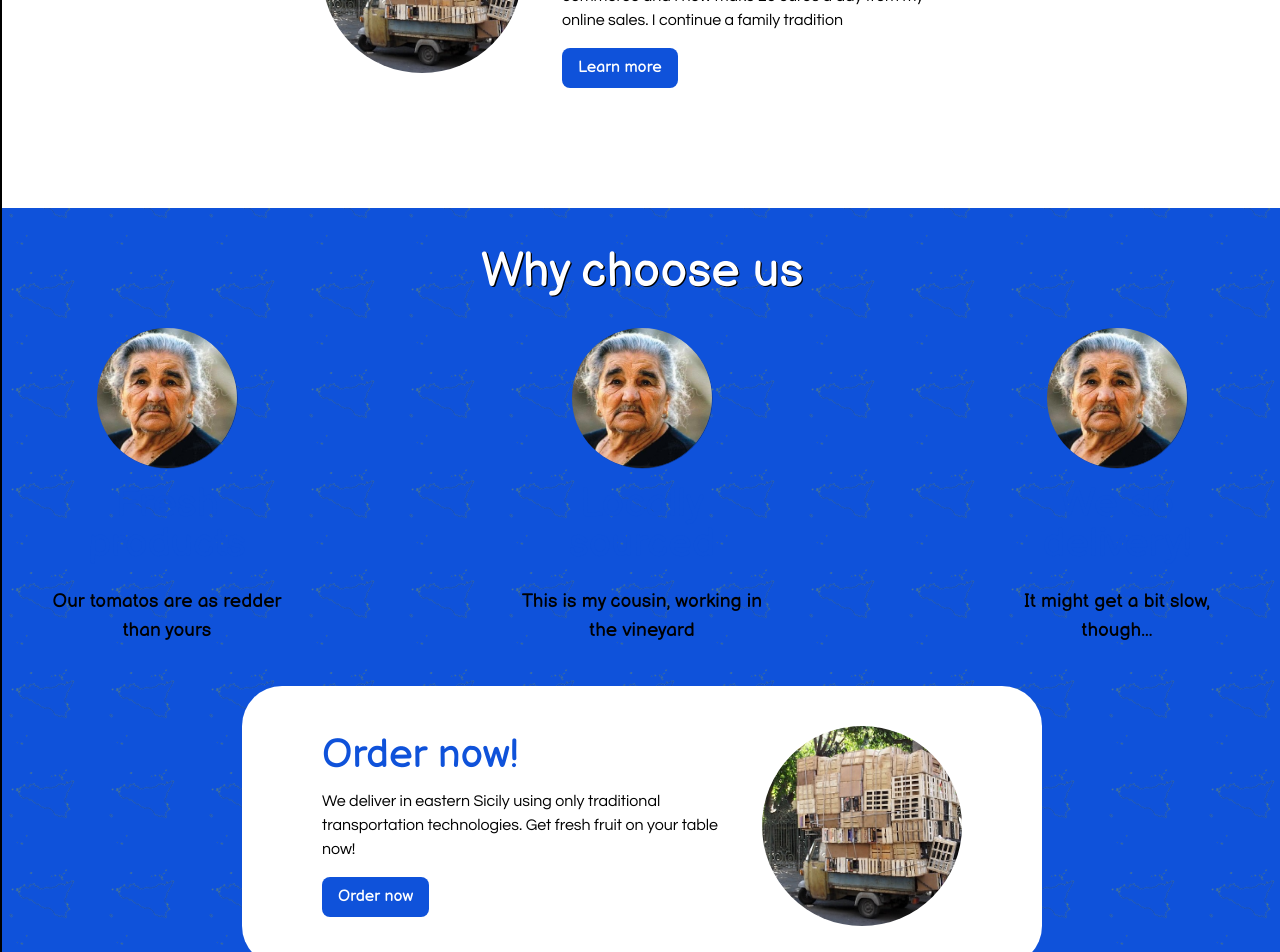
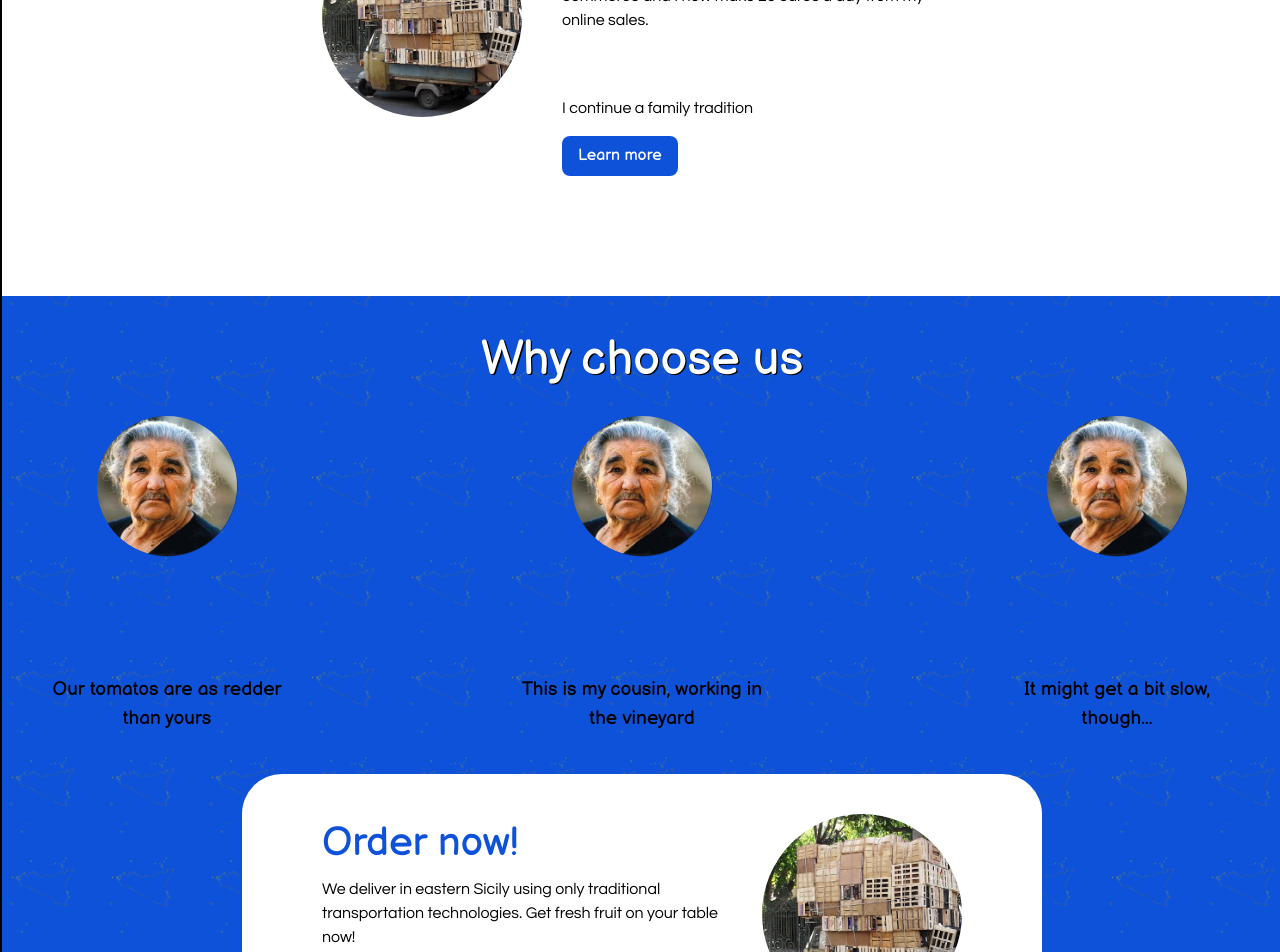
Before and after one commit to ilzio/lapa-frutta, a Next.js app: page / in a window 1280 px wide. Shown: the part 720-1672 px from the top of the page. Built offline with nearby package versions, Linux system fonts and the light colour scheme.

Commit message:
SimpleSection function split texts into paragraphs

```diff
--- a/components/common/SimpleSection.js
+++ b/components/common/SimpleSection.js
@@ -12,6 +12,15 @@ const SimpleSection = ({
   textColor,
   bgPosition,
 }) => {
+
+  function splitTextIntoParagraphs(textToSplit) {
+    const splitted = textToSplit.split("  ");
+    return splitted.map((paragraph) => (
+      <p className="SimpleSection__text" style={{ marginBottom: "8px" }}>
+        {paragraph}
+      </p>
+    ));
+  }
   return (
     <article className="SimpleSection">
       {imagePosition === "left" ? (
@@ -19,16 +28,24 @@ const SimpleSection = ({
           <div className="SimpleSection__image-container" />
           <div className="SimpleSection__content-container">
             {title && <h3 className="SimpleSection__title">{title}</h3>}
-            {text && <p className="SimpleSection__text">{text}</p>}
-            {button && <Button text={button?.text} href={button?.href} />}
+            {text && splitTextIntoParagraphs(text)}
+            {button && (
+              <div className="SimpleSection__button-container">
+                <Button text={button?.text} href={button?.href} />
+              </div>
+            )}
           </div>
         </>
       ) : (
         <>
           <div className="SimpleSection__content-container">
             {title && <h3 className="SimpleSection__title">{title}</h3>}
-            {text && <p className="SimpleSection__text">{text}</p>}
-            {button && <Button text={button?.text} href={button?.href} />}
+            {text && splitTextIntoParagraphs(text)}
+            {button && (
+              <div className="SimpleSection__button-container">
+                <Button text={button?.text} href={button?.href} />
+              </div>
+            )}
           </div>
           <div className="SimpleSection__image-container" />
         </>
@@ -62,7 +79,9 @@ const SimpleSection = ({
         }
         .SimpleSection__text {
           color: ${textColor || lapaBlack};
-          margin-bottom: 16px;
+        }
+        .SimpleSection__button-container{
+          margin-top: 8px;
         }
       `}</style>
     </article>
```
